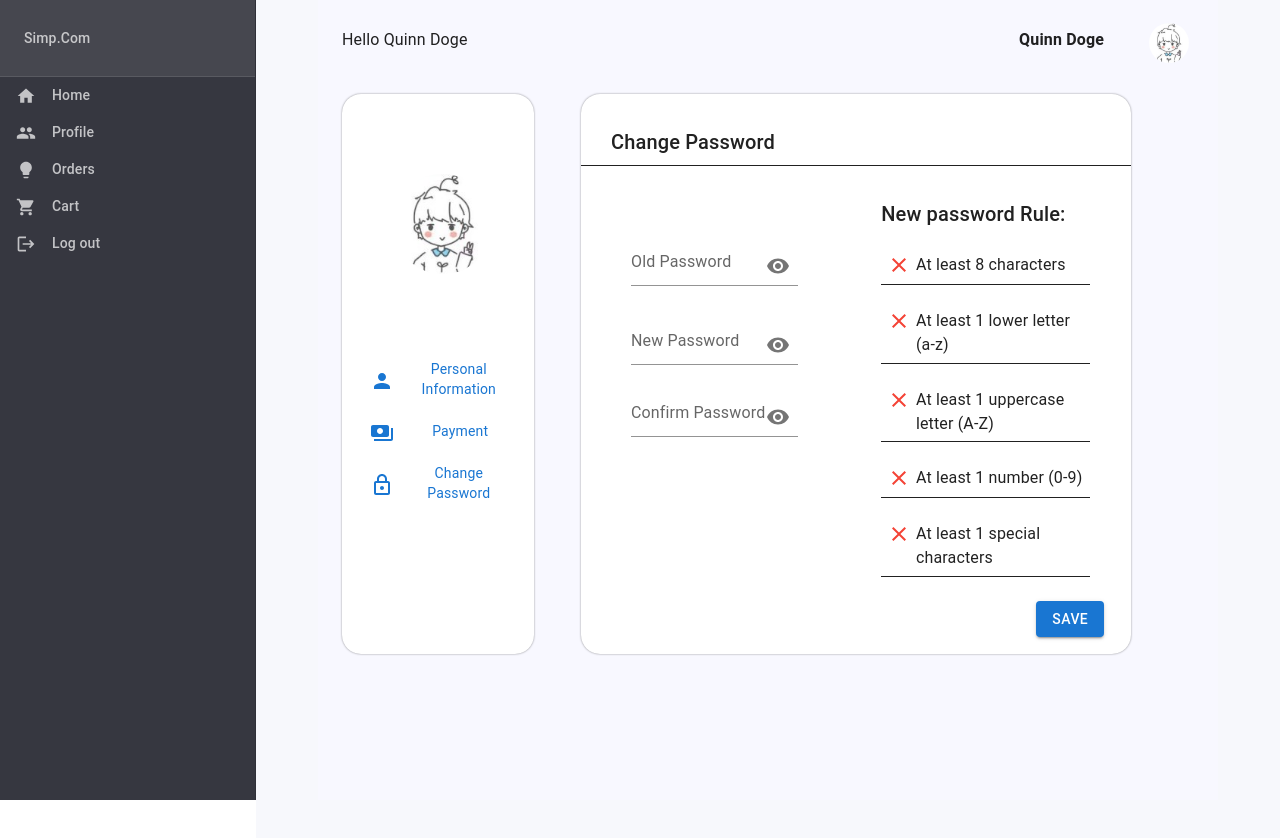
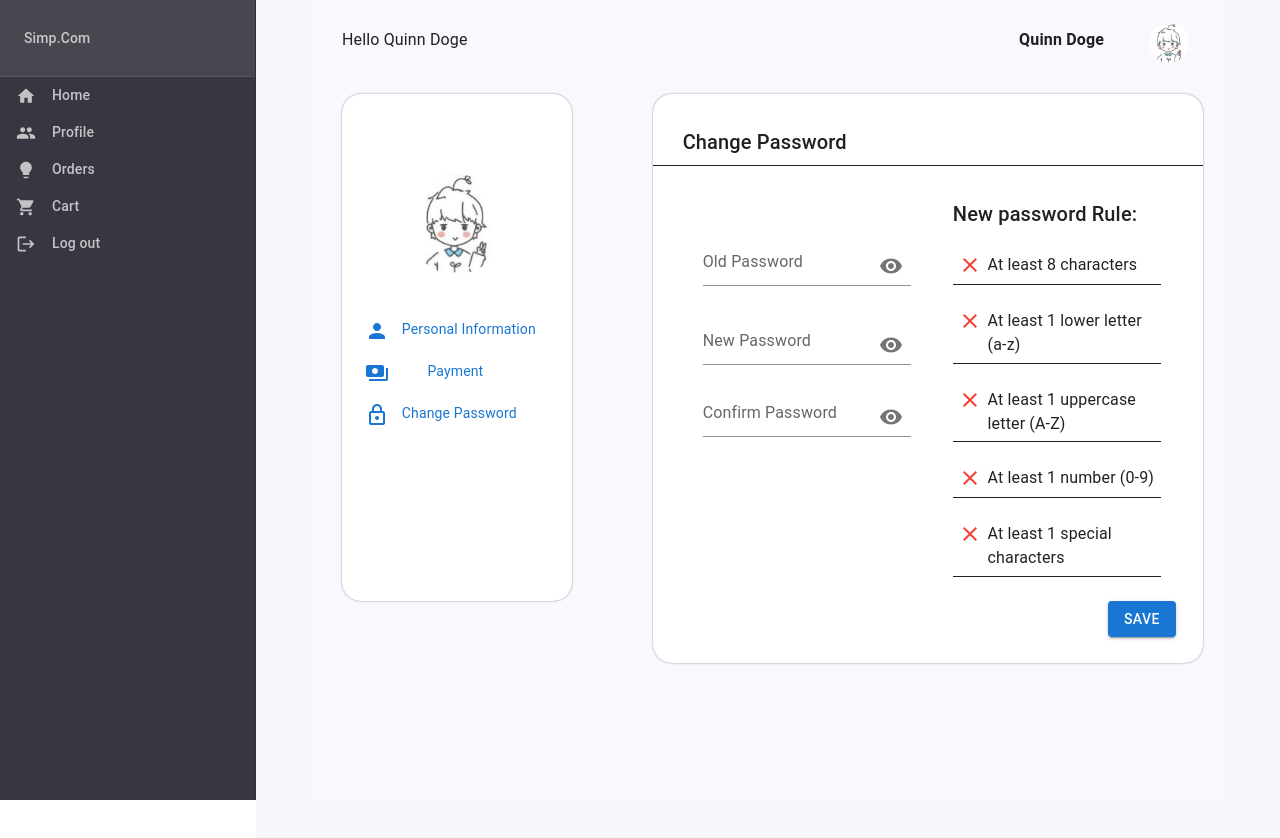
Before and after one commit to royroyzhong/Simp.Com, a React (Create React App) app in the folder frontend/: page /userX/profile in a window 1280 px wide. Both pictures are taken after a click on the button "Change Password". Shown: the top 838 px of the page. Built offline with nearby package versions, Linux system fonts and the light colour scheme.

Commit message:
update router, improve profile css

```diff
--- a/frontend/src/App.js
+++ b/frontend/src/App.js
@@ -11,7 +11,7 @@ import Cart from "./component/cart/Cart";
 import { BrowserRouter, Routes, Route } from "react-router-dom";
 import NavWrapper from "./component/common/NavWrapper";
 import ProductBoard from "./component/sellerDashboard/ProductCompactView";
-import ProductPage from './component/sellerDashboard/ProductDetailView';
+import ProductPage from "./component/sellerDashboard/ProductDetailView";
 
 import CustomerPageRightContent from "./component/customerPageComponent/CustomerPageRightContent";
 import Header from "./component/common/Header";
@@ -48,6 +48,10 @@ function App() {
             path="/sellerX/order_tracking/"
             element={wrapper(<OrderTracking />, seller)}
           />
+          <Route
+            path="/sellerX/product_page/"
+            element={wrapper(<ProductPage />, seller)}
+          />
           <Route path="/userX/cart/" element={wrapper(<Cart />, buyer)} />
         </Routes>
       </BrowserRouter>
--- a/frontend/src/component/loginComponent/LoginForm.js
+++ b/frontend/src/component/loginComponent/LoginForm.js
@@ -21,6 +21,7 @@ import VisibilityIcon from "@mui/icons-material/Visibility";
 import IconButton from "@mui/material/IconButton";
 import Dashboard from "../sellerDashboard/Dashboard";
 import { useNavigate } from "react-router-dom";
+import { Typography } from "@mui/material";
 
 const Item = styled(Paper)(({ theme }) => ({
   ...theme.typography.h7,
@@ -87,15 +88,21 @@ function LoginForm() {
       <Marginer direction="vertical" margin="3vh" />
 
       <Box sx={{ flexGrow: 1 }}>
-        <Grid container spacing={10}>
-          <Grid item xs={8}>
+        <Grid container spacing={1}>
+          <Grid item xs={12} md={8} sm={12}>
             <Item>
               <MuiStyle />
             </Item>
           </Grid>
-          <Grid item xs={4}>
+
+          <Grid item xs={12} md={4} sm={12}>
             <Item>
-              <BoldSpan href="#">Forget your password? </BoldSpan>
+              <BoldSpan href="#">
+                <Typography variant="body2" gutterBottom>
+                  Forget your password?{" "}
+                </Typography>{" "}
+              </BoldSpan>
+              {/* <BoldSpan href="#">Forget your password? </BoldSpan> */}
             </Item>
           </Grid>
         </Grid>
--- a/frontend/src/component/loginComponent/MuiStyle.js
+++ b/frontend/src/component/loginComponent/MuiStyle.js
@@ -2,10 +2,21 @@ import * as React from "react";
 import FormGroup from "@mui/material/FormGroup";
 import FormControlLabel from "@mui/material/FormControlLabel";
 import Checkbox from "@mui/material/Checkbox";
+import { styled } from "@mui/material/styles";
+
 import "../../css/login.css";
+const Root = styled("div")(({ theme }) => ({
+  padding: theme.spacing(1),
+  [theme.breakpoints.down("md")]: {
+    marginLeft: "5vw",
+  },
+  [theme.breakpoints.down("sm")]: {
+    marginLeft: "2vw",
+  }
+}));
 function MuiStyle() {
   return (
-    <>
+    <Root>
       <FormGroup className="rememberMe">
         <FormControlLabel
           defaultChecked
@@ -14,7 +25,7 @@ function MuiStyle() {
           label="Remember Me"
         />
       </FormGroup>
-    </>
+    </Root>
   );
 }
 
--- a/frontend/src/component/navigator/SellerNavigator.js
+++ b/frontend/src/component/navigator/SellerNavigator.js
@@ -16,10 +16,10 @@ import { useNavigate } from "react-router-dom";
 
 const categories = [
   { id: "Home", icon: <HomeIcon />, path: "/sellerX/dashboard" },
-  { id: "Products", icon: <InventoryIcon />, path: "/userX/profile" },
+  { id: "Products", icon: <InventoryIcon />, path: "/sellerX/product_page/" },
   { id: "Orders", icon: <LightbulbIcon />, path: "/sellerX/order_tracking/" },
-  { id: "Analysis", icon: <EqualizerIcon />, path: "/" },
-  { id: "Collabration", icon: <PeopleIcon />, path: "/" },
+  { id: "Analysis", icon: <EqualizerIcon />, path: "/SIP" },
+  { id: "Collabration", icon: <PeopleIcon />, path: "/SIP" },
 ];
 
 const item = {
--- a/frontend/src/component/profileComponent/ChangePasswordContent.js
+++ b/frontend/src/component/profileComponent/ChangePasswordContent.js
@@ -14,17 +14,33 @@ import CheckIcon from "@mui/icons-material/Check";
 import { Button } from "@mui/material";
 import { Marginer } from "../../css/CommonStyle";
 import { red } from "@mui/material/colors";
+import useMediaQuery from "@mui/material/useMediaQuery";
+import { useTheme } from "@mui/material";
 export const CssBoxStyle = {
   flexGrow: 1,
   width: "43vw",
-  height: "70vh",
+  height: "auto",
   margin: "5vw",
+  paddingBottom: "2vw",
   borderRadius: "19px",
   backgroundColor: "white",
   boxShadow: "0 0 2px rgb(20 20 20 / 50%)",
 };
+export const CssBoxStyle2 = {
+  margin: "5vw 12vw",
+
+  flexGrow: 1,
+  height: "auto",
+  paddingBottom: "2vw",
+  borderRadius: "19px",
+  backgroundColor: "white",
+  boxShadow: "0 0 2px rgb(20 20 20 / 50%)",
+  width: "30vw",
+};
 // import { Marginer } from "../loginComponent/CommonStyle";
 function ChangePasswordContent() {
+  const theme = useTheme();
+  const matches = useMediaQuery(theme.breakpoints.up("md"));
   const [btnOldPwd, setBtnOldPwd] = useState(true);
   const [btnNewPwd, setBtnNewPwd] = useState(true);
   const [btnCNewPwd, setBtnCNewPwd] = useState(true);
@@ -87,7 +103,7 @@ function ChangePasswordContent() {
     <React.Fragment>
       <CssBaseline />
       <Container maxWidth="md">
-        <Box sx={CssBoxStyle}>
+        <Box sx={matches ? CssBoxStyle : CssBoxStyle2}>
           <Grid item xs={12}>
             <Box sx={{ borderBottom: 0.1, marginBottom: "4vh" }}>
               <Marginer direction="vertical" margin="4vh" />
@@ -111,7 +127,7 @@ function ChangePasswordContent() {
           >
             <Grid item xs={6}>
               <Marginer direction="vertical" margin="4vh" />
-              <Grid item xs={8}>
+              <Grid item lg={10} xs={12}>
                 <TextField
                   fullWidth
                   label="Old Password"
@@ -123,15 +139,19 @@ function ChangePasswordContent() {
                   InputProps={{
                     endAdornment: (
                       <IconButton aria-label="edit" onClick={handleOldPwd}>
-                        {btnOldPwd && <VisibilityIcon />}
-                        {!btnOldPwd && <VisibilityOffIcon />}
+                        {btnOldPwd && (
+                          <VisibilityIcon sx={{ marginLeft: "12vw" }} />
+                        )}
+                        {!btnOldPwd && (
+                          <VisibilityOffIcon sx={{ marginLeft: "12vw" }} />
+                        )}
                       </IconButton>
                     ),
                   }}
                 />
               </Grid>
 
-              <Grid item xs={8}>
+              <Grid item lg={10} xs={12}>
                 <TextField
                   fullWidth
                   label="New Password"
@@ -144,8 +164,12 @@ function ChangePasswordContent() {
                   InputProps={{
                     endAdornment: (
                       <IconButton aria-label="edit" onClick={handleNewPwd}>
-                        {btnNewPwd && <VisibilityIcon />}
-                        {!btnNewPwd && <VisibilityOffIcon />}
+                        {btnNewPwd && (
+                          <VisibilityIcon sx={{ marginLeft: "12vw" }} />
+                        )}
+                        {!btnNewPwd && (
+                          <VisibilityOffIcon sx={{ marginLeft: "12vw" }} />
+                        )}
                       </IconButton>
                     ),
                   }}
@@ -153,7 +177,7 @@ function ChangePasswordContent() {
               </Grid>
               <Marginer direction="vertical" margin="2vh" />
 
-              <Grid item xs={8}>
+              <Grid item lg={10} xs={12}>
                 <TextField
                   fullWidth
                   id="standard"
@@ -168,15 +192,19 @@ function ChangePasswordContent() {
                   InputProps={{
                     endAdornment: (
                       <IconButton aria-label="edit" onClick={handleCNewPwd}>
-                        {btnCNewPwd && <VisibilityIcon />}
-                        {!btnCNewPwd && <VisibilityOffIcon />}
+                        {btnCNewPwd && (
+                          <VisibilityIcon sx={{ marginLeft: "12vw" }} />
+                        )}
+                        {!btnCNewPwd && (
+                          <VisibilityOffIcon sx={{ marginLeft: "12vw" }} />
+                        )}
                       </IconButton>
                     ),
                   }}
                 />
               </Grid>
             </Grid>
-            <Grid item xs={6}>
+            <Grid item lg={6} xs={12}>
               <Grid item xs={12}>
                 <Typography
                   variant="h6"
--- a/frontend/src/component/profileComponent/ProfileContent.js
+++ b/frontend/src/component/profileComponent/ProfileContent.js
@@ -61,7 +61,7 @@ function ProfileContent() {
               paddingLeft: "50px",
             }}
           >
-            <Grid item xs={7}>
+            <Grid item md={7} xs={10} >
               <TextField
                 fullWidth
                 id="standard"
--- a/frontend/src/component/profileComponent/ProfileLeftContent.js
+++ b/frontend/src/component/profileComponent/ProfileLeftContent.js
@@ -10,21 +10,38 @@ import PaymentsIcon from "@mui/icons-material/Payments";
 import LockOutlinedIcon from "@mui/icons-material/LockOutlined";
 import quinnAvatar from "../../assets/avatar.jpg"; // mock avatar
 import { Marginer } from "../../css/CommonStyle";
+import useMediaQuery from "@mui/material/useMediaQuery";
+import { useTheme } from "@mui/material";
 const containerBoxStyle = {
   flexGrow: 1,
   borderRadius: "19px",
   backgroundColor: "white",
-  width: "15vw",
-  height: "70vh",
+  width: "18vw",
+  height: "auto",
   margin: "5vw",
+  paddingBottom: "20vh",
+  boxShadow: "0 0 2px rgb(20 20 20 / 50%)",
+};
+const containerBoxStyle2 = {
+  flexGrow: 1,
+  borderRadius: "19px",
+  backgroundColor: "white",
+  width: "30vw",
+  height: "auto",
+  margin: "5vw 20vw",
+  paddingLeft: "1vw",
   boxShadow: "0 0 2px rgb(20 20 20 / 50%)",
 };
 function ProfileLeftContent(props) {
+  const theme = useTheme();
   const [pageName, setPageName] = useState("");
+  const matches = useMediaQuery(theme.breakpoints.up("md"));
+
   let CSSButtonStyle = {
     textTransform: "capitalize",
     justifyContent: "flex-start",
     border: "none",
+    marginTop: "-5vh",
   };
   const buttons = (props) => {
     return [
@@ -87,31 +104,113 @@ function ProfileLeftContent(props) {
       </Button>,
     ];
   };
+
+  const buttonsH = (props) => {
+    return [
+      <Button
+        sx={CSSButtonStyle}
+        key="personalInformation"
+        onClick={() => {
+          setPageName("personalInformation");
+        }}
+      >
+        <PersonIcon />
+        <Typography
+          variant="body2"
+          gutterBottom
+          sx={{
+            marginLeft: "1vw",
+          }}
+        >
+          Personal Information
+        </Typography>
+      </Button>,
+      <Button
+        sx={CSSButtonStyle}
+        key="Payment"
+        onClick={() => {
+          setPageName("Payment");
+        }}
+      >
+        <PaymentsIcon />
+        <Typography
+          variant="body2"
+          gutterBottom
+          sx={{
+            marginLeft: "3vw",
+          }}
+        >
+          Payment
+        </Typography>
+      </Button>,
+      <Button
+        sx={CSSButtonStyle}
+        key="ChangePassword"
+        onClick={() => {
+          setPageName("ChangePassword");
+        }}
+      >
+        <LockOutlinedIcon />
+        <Typography
+          variant="body2"
+          gutterBottom
+          sx={{
+            marginLeft: "1vw",
+          }}
+        >
+          Change Password
+        </Typography>
+      </Button>,
+    ];
+  };
   useEffect(() => {
     props.ControllerFunction(pageName);
   }, [pageName]);
 
   return (
-    <Box sx={containerBoxStyle}>
+    <Box sx={matches ? containerBoxStyle : containerBoxStyle2}>
       <Marginer direction="vertical" margin="10vh" />
+
+      {matches ? (
         <Avatar
           src={quinnAvatar}
-        sx={{ width: 100, height: 100, marginLeft: "4vw" }}
+          sx={{
+            width: 100,
+            height: 100,
+            marginLeft: "5vw",
+            position: "relative",
+          }}
         />
+      ) : (
+        <Avatar
+          src={quinnAvatar}
+          sx={{
+            width: 75,
+            height: 75,
+            marginLeft: "8vw",
+            position: "relative",
+          }}
+        />
+      )}
+
       <Box
-        sx={{
+        sx={
+          matches
+            ? {
                 display: "flex",
                 "& > *": {
                   m: 1,
                 },
-        }}
+              }
+            : ""
+        }
       >
         <ButtonGroup
           orientation="vertical"
           aria-label="vertical outlined button group"
-          sx={{ marginLeft: "1vw", marginTop: "10vh", width: "20vw" }}
+          sx={{ marginTop: "10vh", width: "100%" }}
         >
-          {buttons(props)}
+          {matches ? buttons(props) : buttonsH(props)}
         </ButtonGroup>
       </Box>
     </Box>
--- a/frontend/src/component/profileComponent/ProfilePage.js
+++ b/frontend/src/component/profileComponent/ProfilePage.js
@@ -13,7 +13,7 @@ function ProfilePage() {
       {/* <Box sx={{ flexGrow: 1 }}> */}
 
       <Grid container spacing={1} sx={{ marginTop: "-10vh" }}>
-        <Grid item xs={12}>
+        <Grid item lg={12} md={12} xs={12}>
           <Box
             sx={{ flexGrow: 1, marginTop: "5vh" }}
             className="status-line-wrapper"
@@ -22,13 +22,19 @@ function ProfilePage() {
           </Box>
         </Grid>
 
-        <Grid item xs={3} sx={{ marginLeft: "-5vw", marginTop: "-12vh" }}>
+        <Grid
+          item
+          lg={4}
+          md={12}
+          sx={{ marginLeft: "-5vw", marginTop: "-12vh" }}
+        >
           <ProfileLeftContent
             ControllerName={Controller}
             ControllerFunction={setController}
           />
         </Grid>
-        <Grid item xs={7} sx={{ marginTop: "-12vh" }}>
+
+        <Grid item lg={8} md={12} sx={{ marginTop: "-12vh" }}>
           {Controller === "" && <ProfileContent />}
           {Controller === "personalInformation" && <ProfileContent />}
           {/* {Controller === "Payment" && <PaymentContent />} */}
```
Also changed, not shown: frontend/src/component/profileComponent/ChangePasswordPage.txt (deleted). Lines whose indentation alone changed are shown as unchanged.
